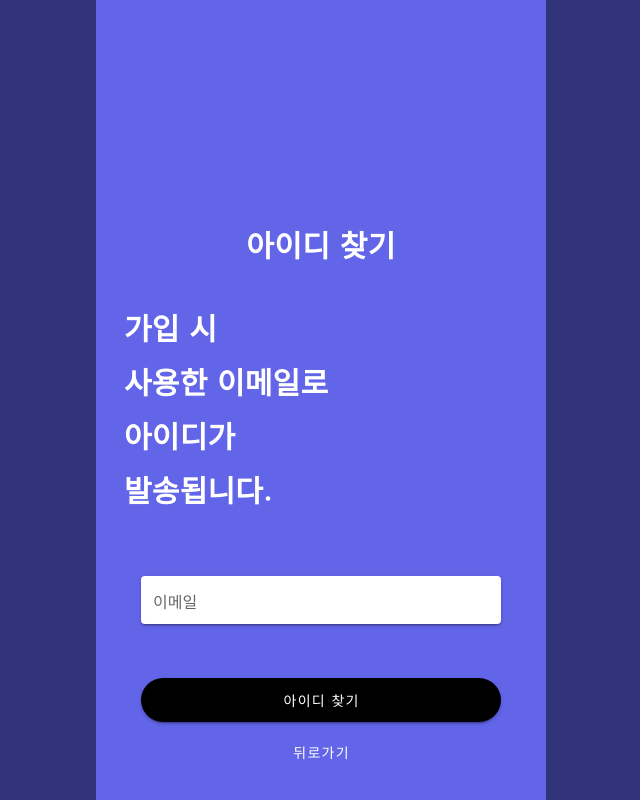
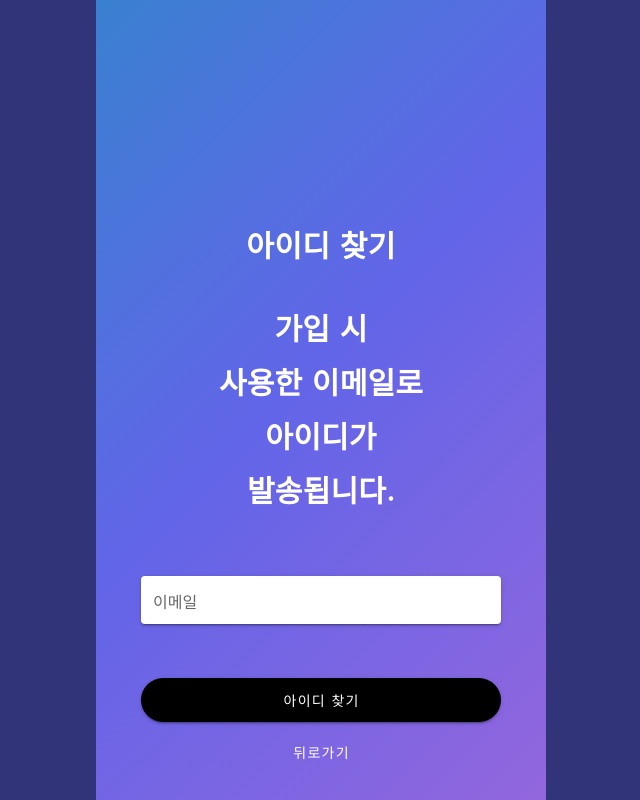
Before and after one commit to okdongdong/HomeSNS, a Vue app in the folder frontend/frontend/: page /findid in a window 1280 px wide. Shown: the whole page, without its empty margins (319-959 px from the left). Built offline with nearby package versions, Linux system fonts and the light colour scheme; no server answers.

Commit message:
#00 feature/background
1. account 및 groupselect관련 페이지 배경화면변경
2. 배경화면이 유지되면서 화면전환시키기 위해 Nested Routing사용
3. 1.에 해당되는 페이지 fade transition 추가

```diff
--- a/frontend/frontend/src/router/index.js
+++ b/frontend/frontend/src/router/index.js
@@ -5,6 +5,7 @@ import FindId from "../views/Account/FindId.vue";
 import FindPassword from "../views/Account/FindPassword.vue";
 import MyPage from "../views/Account/MyPage.vue";
 import SignUp from "../views/Account/SignUp.vue";
+import Background from "../views/Account/Background.vue";
 
 // import Location from '../views/Collection/Location.vue'
 import Schedule from "../views/Collection/Schedule.vue";
@@ -32,9 +33,10 @@ Vue.use(VueRouter);
 const routes = [
   {
     path: "/",
-    name: "Login",
-    component: Login,
-  },
+    name: "Background",
+    component: Background,
+    children: [
+      { path: "", name: "Login", component: Login },
       {
         path: "/findid",
         name: "FindId",
@@ -46,15 +48,29 @@ const routes = [
         component: FindPassword,
       },
       {
+        path: "/signup",
+        name: "SignUp",
+        component: SignUp,
+      },
+      {
+        path: "/groupcreate",
+        name: "GroupCreate",
+        component: GroupCreate,
+      },
+      {
+        path: "/select",
+        name: "Select",
+        component: Select,
+      },
+    ],
+  },
+
+  {
     path: "/mypage",
     name: "MyPage",
     component: MyPage,
   },
-  {
-    path: "/signup",
-    name: "SignUp",
-    component: SignUp,
-  },
+
   // {
   //   path: '/location',
   //   name: 'Location',
@@ -116,11 +132,7 @@ const routes = [
   //   name: 'Update',
   //   component: Update
   // },
-  {
-    path: "/groupcreate",
-    name: "GroupCreate",
-    component: GroupCreate,
-  },
+
   // {
   //   path: '/management',
   //   name: 'Management',
@@ -131,11 +143,7 @@ const routes = [
   //   name: 'Member',
   //   component: Member
   // },
-  {
-    path: "/select",
-    name: "Select",
-    component: Select,
-  },
+
   {
     path: "/userpage/:userSeq",
     name: "UserPage",
--- /dev/null
+++ b/frontend/frontend/src/views/Account/Background.vue
@@ -0,0 +1,107 @@
+<template>
+  <div class="base-background" >
+    <transition name="fade">
+      <router-view style="width:100%; height:100%" ></router-view>
+    </transition>
+  </div>
+</template>
+
+<script>
+export default {};
+</script>
+
+<style scoped>
+/* background: linear-gradient(137deg, #fff6b7, #f77c99, #6578f2, #c2ffd8);
+background-size: 800% 800%;
+-webkit-animation: AnimationName 8s ease infinite;
+-moz-animation: AnimationName 8s ease infinite;
+-o-animation: AnimationName 8s ease infinite;
+animation: AnimationName 2s ease infinite; */
+@-webkit-keyframes AnimationName {
+  0% {
+    background-position: 0% 50%;
+  }
+  50% {
+    background-position: 100% 50%;
+  }
+  100% {
+    background-position: 0% 50%;
+  }
+}
+@-moz-keyframes AnimationName {
+  0% {
+    background-position: 0% 50%;
+  }
+  50% {
+    background-position: 100% 50%;
+  }
+  100% {
+    background-position: 0% 50%;
+  }
+}
+@-o-keyframes AnimationName {
+  0% {
+    background-position: 0% 50%;
+  }
+  50% {
+    background-position: 100% 50%;
+  }
+  100% {
+    background-position: 0% 50%;
+  }
+}
+@keyframes AnimationName {
+  0% {
+    background-position: 0% 50%;
+  }
+  50% {
+    background-position: 100% 50%;
+  }
+  100% {
+    background-position: 0% 50%;
+  }
+}
+.base-background {
+  color: #fff;
+  background: linear-gradient(
+    -45deg,
+    #1d94c0,
+    #ab67d8,
+    #6265e8,
+    #1d94c0,
+    #ab67d8,
+    #23d5ab
+  );
+  background-size: 400% 400%;
+  animation: AnimationName 16s ease infinite;
+  width: 100%;
+  height: 100vh;
+  display: flex;
+  flex-direction: column;
+  align-items: center;
+  justify-content: center;
+  top: 35%;
+  text-align: center;
+}
+
+/* .my-background   { */
+/* background-color: rgb(98, 101, 232); */
+/* background-image: linear-gradient(-225deg, #2CD8D5 0%, #C5C1FF 56%, #FFBAC3 100%); */
+/* background: linear-gradient(-225deg, #7873f5 0%, #ec77ab 100%); */
+/* } */
+
+.fade-enter-active {
+  transition: opacity;
+  transition-duration: .75s;
+  transition-delay: .75s;
+}
+
+.fade-leave-active {
+  transition: opacity;
+  transition-duration: .75s;
+}
+.fade-enter, .fade-leave-to {
+  position: absolute;
+  opacity: 0;
+}
+</style>
--- a/frontend/frontend/src/views/Account/FindId.vue
+++ b/frontend/frontend/src/views/Account/FindId.vue
@@ -3,11 +3,11 @@
     <div class="container">
       <v-card
         flat
-        color="rgb(98, 101, 232)"
+        color="rgb(0,0,0,0)"
       >
         <div class="d-flex justify-center">
           <v-img
-            src="@/assets/logo1.png" alt="logo"
+            src="@/assets/logo3.png" alt="logo"
             max-width="200"
             max-height="200"
           >
@@ -95,7 +95,7 @@ export default {
 
 <style scoped>
   .my-background {
-    background-color: rgb(98, 101, 232);
+    background-color: rgba(0,0,0,0);
   }
 
   .form-data {
--- a/frontend/frontend/src/views/Account/FindPassword.vue
+++ b/frontend/frontend/src/views/Account/FindPassword.vue
@@ -3,11 +3,11 @@
     <div class="container">
       <v-card
         flat
-        color="rgb(98, 101, 232)"
+        color="rgb(0,0,0,0)"
       >
         <div class="d-flex justify-center">
           <v-img
-            src="@/assets/logo1.png" alt="logo"
+            src="@/assets/logo3.png" alt="logo"
             max-width="200"
             max-height="200"
           >
@@ -112,7 +112,7 @@ export default {
 
 <style scoped>
   .my-background {
-    background-color: rgb(98, 101, 232);
+    background-color: rgba(0,0,0,0);
   }
 
   .form-data {
--- a/frontend/frontend/src/views/Account/MyPage.vue
+++ b/frontend/frontend/src/views/Account/MyPage.vue
@@ -139,7 +139,7 @@ export default {
 
 <style scoped>
 .my-background {
-  background-color: rgb(98, 101, 232);
+  background-color: rgba(0,0,0,0);
 }
 
 .form-data {
--- a/frontend/frontend/src/views/Account/SignUp.vue
+++ b/frontend/frontend/src/views/Account/SignUp.vue
@@ -4,9 +4,9 @@
 
     <div class="container">
       <div class="d-flex justify-center">
-        <v-card flat color="rgb(98, 101, 232)">
+        <v-card flat color="rgb(0,0,0,0)">
           <div class="d-flex justify-center">
-            <v-img src="@/assets/logo1.png" alt="logo" max-width="200" max-height="200"> </v-img>
+            <v-img src="@/assets/logo3.png" alt="logo" max-width="200" max-height="200"> </v-img>
           </div>
           <v-card-title class="main-text justify-center font-weight-bold">우리집 SNS</v-card-title>
         </v-card>
@@ -202,7 +202,7 @@ export default {
 
 <style scoped>
 .my-background {
-  background-color: rgb(98, 101, 232);
+  background-color: rgba(0,0,0,0);
 }
 
 .form-data {
--- a/frontend/frontend/src/views/Group/GroupCreate.vue
+++ b/frontend/frontend/src/views/Group/GroupCreate.vue
@@ -1,11 +1,11 @@
 <template>
   <v-app class="my-background">
     <div class="container">
-      <v-card flat color="rgb(98, 101, 232)">
+      <v-card flat color="rgb(0,0,0,0)">
         <div class="d-flex justify-center">
           <v-img
             class="logo-img"
-            src="@/assets/logo1.png"
+            src="@/assets/logo3.png"
             alt="logo"
             max-width="200"
             max-height="200"
@@ -136,7 +136,7 @@ export default {
 
 <style scoped>
 .my-background {
-  background-color: rgb(98, 101, 232);
+  background-color: rgba(0,0,0,0);
   margin-left: auto;
   margin-right: auto;
   text-align: center;
--- a/frontend/frontend/src/views/Group/Select.vue
+++ b/frontend/frontend/src/views/Group/Select.vue
@@ -1,12 +1,12 @@
 <template>
-  <v-app class="box" style="background-color: rgba(98, 101, 232)">
+  <v-app class="box" style="background-color: rgba(0,0,0,0)">
     <br />
     <div class="container">
-      <v-card flat color="rgb(98, 101, 232)">
+      <v-card flat color="rgb(0,0,0,0)">
         <div class="d-flex justify-center">
           <v-img
             class="logo-img"
-            src="@/assets/logo1.png"
+            src="@/assets/logo3.png"
             alt="logo"
             max-width="200"
             max-height="200"
```
Also changed, not shown: frontend/frontend/src/views/Account/Login.vue (+3 -71 lines). Lines whose indentation alone changed are shown as unchanged.
